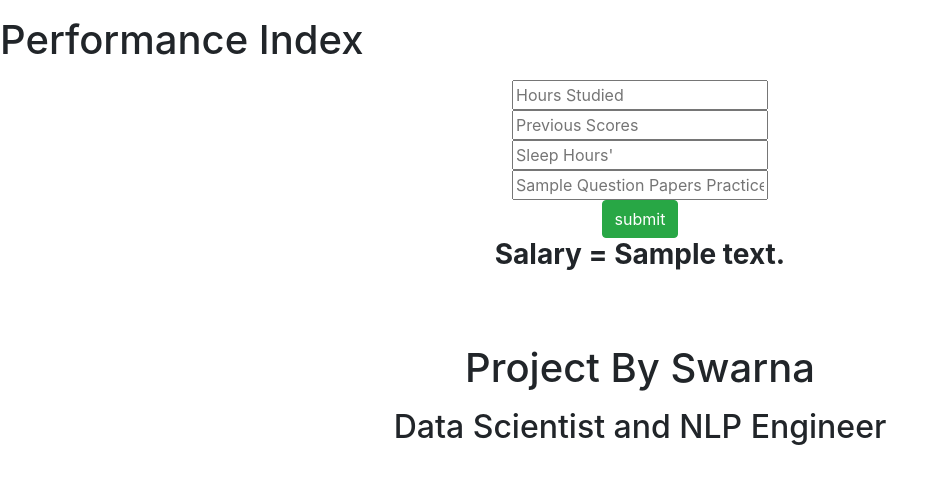
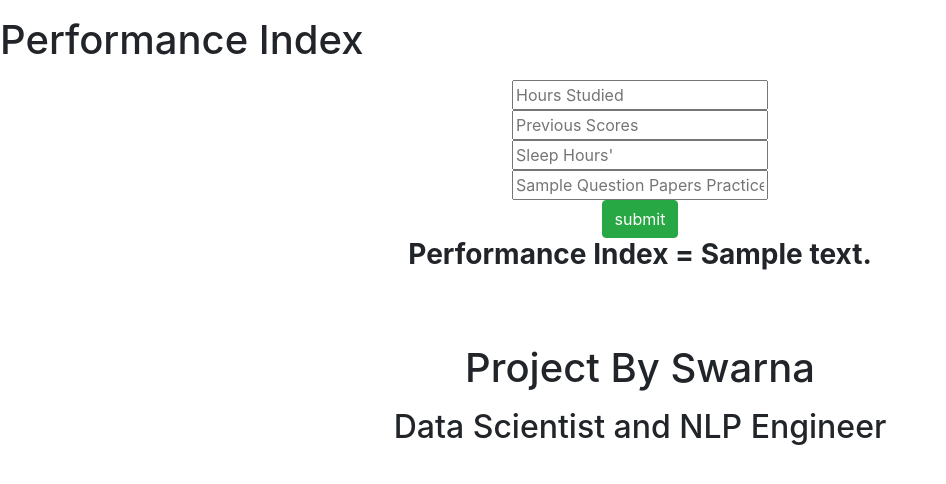
Before and after one commit to Swarna6656/student_performance, a Flask app: template templates/index.html in a window 1280 px wide. Shown: the top 484 px of the page, without its empty margins (0-946 px from the left). Run offline with Flask 3, Linux system fonts and the light colour scheme; the template is opened without the code that fills it: most values are stand-ins (such as "Sample title", 1, 10 or a date in 2020); parts of the project's set-up code (start-up, migrations or seed data) failed here and were passed over; some libraries are stand-ins or nearby versions.

Commit message:
Update index.html

```diff
--- a/templates/index.html
+++ b/templates/index.html
@@ -29,7 +29,7 @@
 
     </form>
 
-     <h3><strong>Salary = {{ prediction_text }}</strong></h3>
+     <h3><strong> Performance Index = {{ prediction_text }}</strong></h3>
 
         <br>
         <br>
```
